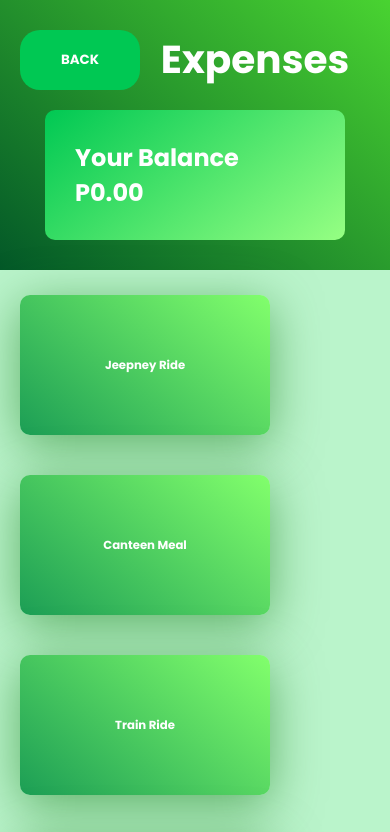
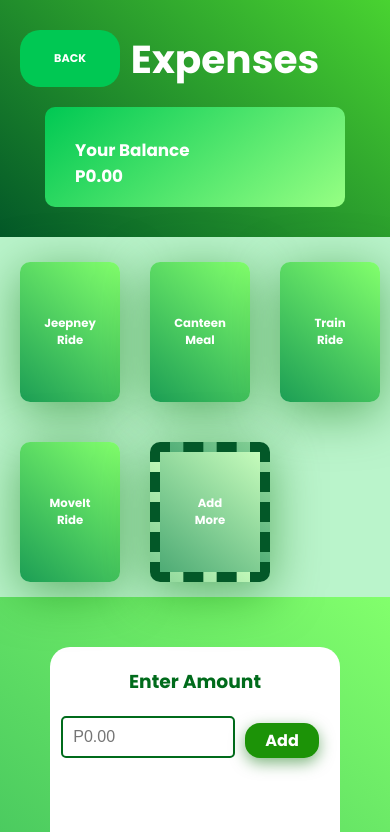
Before and after one commit to DazoCode/Dazo-s-Original-Code, a plain HTML site: page ExpenseTracker/index.html in a window 390 px wide. Both pictures are taken after a click on the element "Add Expense". Shown: the top 832 px of the page. Drawn offline with Linux system fonts and the light colour scheme.

Commit message:
Update style.css

```diff
--- a/ExpenseTracker/style.css
+++ b/ExpenseTracker/style.css
@@ -539,17 +539,24 @@ body {
     }
 
     .balance-container-small {
-        max-width: 300px;
         min-width: 300px;
+        height: 100px;
         margin: auto;
+        font-size: clamp(0.7rem, 1vw, 2rem);
+    }
+
+    .balance-headers {
+        transform: translateY(-10px);
     }
 
     .back {
         align-self: flex-start;
+        width: 100px;
+        font-size: clamp(0.7rem, 1vw, 2rem);
     }
 
     .header-title {
-        margin-left: 120px;
+        margin-left: 60px;
         font-size: clamp(2rem, 10vw, 3.5rem);
         top: 30px;
     }
@@ -562,7 +569,7 @@ body {
 
     .expense-item {
         display:flex;
-        width: 80%;
+        width: 70%;
         height: 140px;
         font-size: clamp(0.4rem, 2vw, 2rem);
         align-items: center;
@@ -571,7 +578,7 @@ body {
 
     .expense-item-more {
         display:flex;
-        width: 80%;
+        width: 70%;
         height: 140px;
         font-size: clamp(0.4rem, 2vw, 2rem);
         align-items: center;
@@ -580,7 +587,7 @@ body {
 
     .expense-list {
         display: grid;
-        grid-template-columns: repeat(auto-fit, minmax(200px, 1fr));
+        grid-template-columns: repeat(auto-fit, minmax(120px, 1fr));
     }
 
 
```
